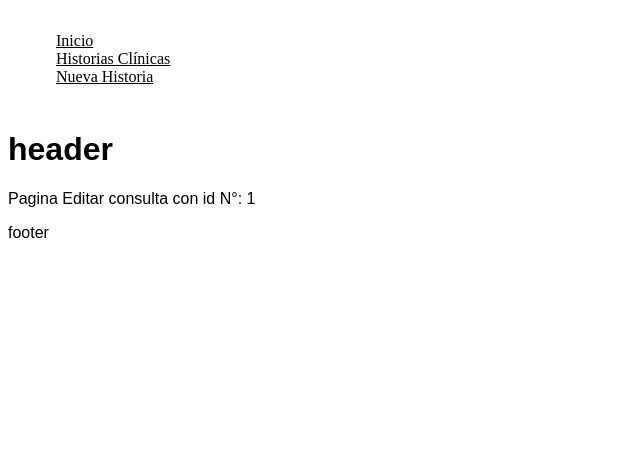
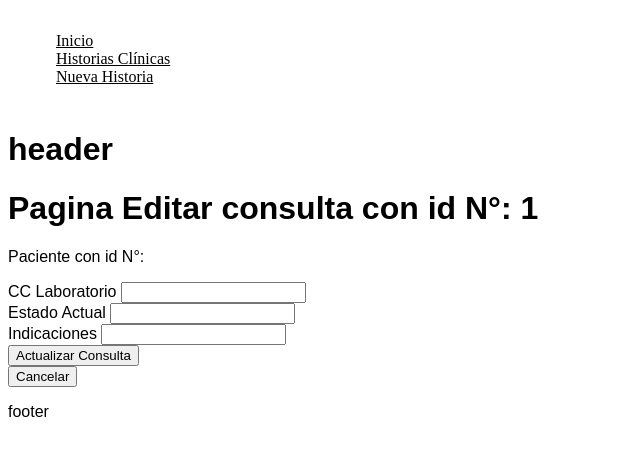
Before and after one commit to Z0SO/gy, a SvelteKit app in the folder client/: page /historias_clinicas/paciente/editar_consulta/1 in a window 1280 px wide. Shown: the top 456 px of the page, without its empty margins (0-640 px from the left). Built offline with nearby package versions, Linux system fonts and the light colour scheme; no server answers.

Commit message:
fetch-> |CONSULTA CONTROL| ya se puede hacer put y delete a cada consulta respectivamente a su HC \n quedaria por implementear PUT y DELETE a una HC

```diff
--- a/client/src/routes/historias_clinicas/paciente/api/consultas.api.js
+++ b/client/src/routes/historias_clinicas/paciente/api/consultas.api.js
@@ -48,7 +48,7 @@ export const createConsulta = async (consulta) => {
 // Para actualizar una consulta desde el front
 export const updateConsulta = async (id, consulta) => {
     try {
-        const response = await api.put(`/${id}`, consulta);
+        const response = await api.put(`${id}/`, consulta);
         return response.data;
     } catch (error) {
         console.error(error);
@@ -58,7 +58,7 @@ export const updateConsulta = async (id, consulta) => {
 // Para borrar una consulta desde el front
 export const deleteConsulta = async (id) => {
     try {
-        const response = await api.delete(`/${id}`);
+        const response = await api.delete(`${id}/`);
         return response.data;
     } catch (error) {
         console.error(error);
--- a/client/src/routes/historias_clinicas/paciente/editar_consulta/[id]/+page.svelte
+++ b/client/src/routes/historias_clinicas/paciente/editar_consulta/[id]/+page.svelte
@@ -3,26 +3,65 @@ import { onMount } from 'svelte';
 import { goto } from '$app/navigation';
 import { page } from '$app/stores';
 
-import  { getConsultaById } from '../../api/consultas.api.js';
+import { getConsultaById, updateConsulta } from '../../api/consultas.api.js';
 
 let param_id = $page.params.id;
+let una_consulta = {};
+let cc_laboratorio = '';
+let estado_actual = '';
+let indicaciones = '';
+let historia_clinica = '';
 
-let una_consulta = [];
+const consulta_a_editar = async (id) => {
+    una_consulta = await getConsultaById(id);
+    cc_laboratorio = una_consulta.cc_laboratorio;
+    estado_actual = una_consulta.estado_actual;
+    indicaciones = una_consulta.indicaciones;
+    historia_clinica = una_consulta.historia_clinica;
 
-const consutlta_a_editar = async (id) => {
-    una_consulta = await getConsultaById(id);
     console.log(una_consulta);
+    console.log(`DEBUG -> | ${cc_laboratorio} | ${estado_actual} | ${indicaciones} |`);
 }
 
+const actualizar_consulta = async () => {
+    const consulta_actualizada = {
+        cc_laboratorio,
+        estado_actual,
+        indicaciones,
+        historia_clinica
+    };
+
+    try {
+        await updateConsulta(param_id, consulta_actualizada);
+        goto_historiasClinicas(historia_clinica);
+    } catch (error) {
+        console.log(`Error al actualizar la consulta: ${error}`);
+    }
+}
+
+const goto_historiasClinicas = (hc) => {
+    goto(`/historias_clinicas/paciente/${hc}`);
+}
 
 onMount(() => {
-    // console.log('page', $page);console.log('page', $page.params);console.log('page', $page.params.id);
-    consutlta_a_editar(param_id);
-
-    // ya tengo  la consulta falta ahora llevarla a los campos pertinentes de un formulario y efectuar el metodo put
-
+    consulta_a_editar(param_id);
 });
-
 </script>
 
-Pagina Editar consulta con id N°: {param_id}
+<h1>Pagina Editar consulta con id N°: {param_id}</h1>
+<p>Paciente con id N°: {historia_clinica}</p>
+
+<form on:submit|preventDefault={actualizar_consulta}>
+    <label for="cc_laboratorio">CC Laboratorio</label>
+    <input type="text" id="cc_laboratorio" bind:value={cc_laboratorio} required>
+    <br>
+    <label for="estado_actual">Estado Actual</label>
+    <input type="text" id="estado_actual" bind:value={estado_actual} required>
+    <br>
+    <label for="indicaciones">Indicaciones</label>
+    <input type="text" id="indicaciones" bind:value={indicaciones} required>
+    <br>
+    <button type="submit">Actualizar Consulta</button>
+</form>
+
+<button on:click={() => goto_historiasClinicas(historia_clinica)}>Cancelar</button>
```
Also changed, not shown: client/src/routes/historias_clinicas/paciente/components/TablaConsultasDePaciente.svelte (+11 -18 lines), client/src/routes/historias_clinicas/paciente/nueva_consulta/[id]/+page.svelte (+11 -17 lines).
